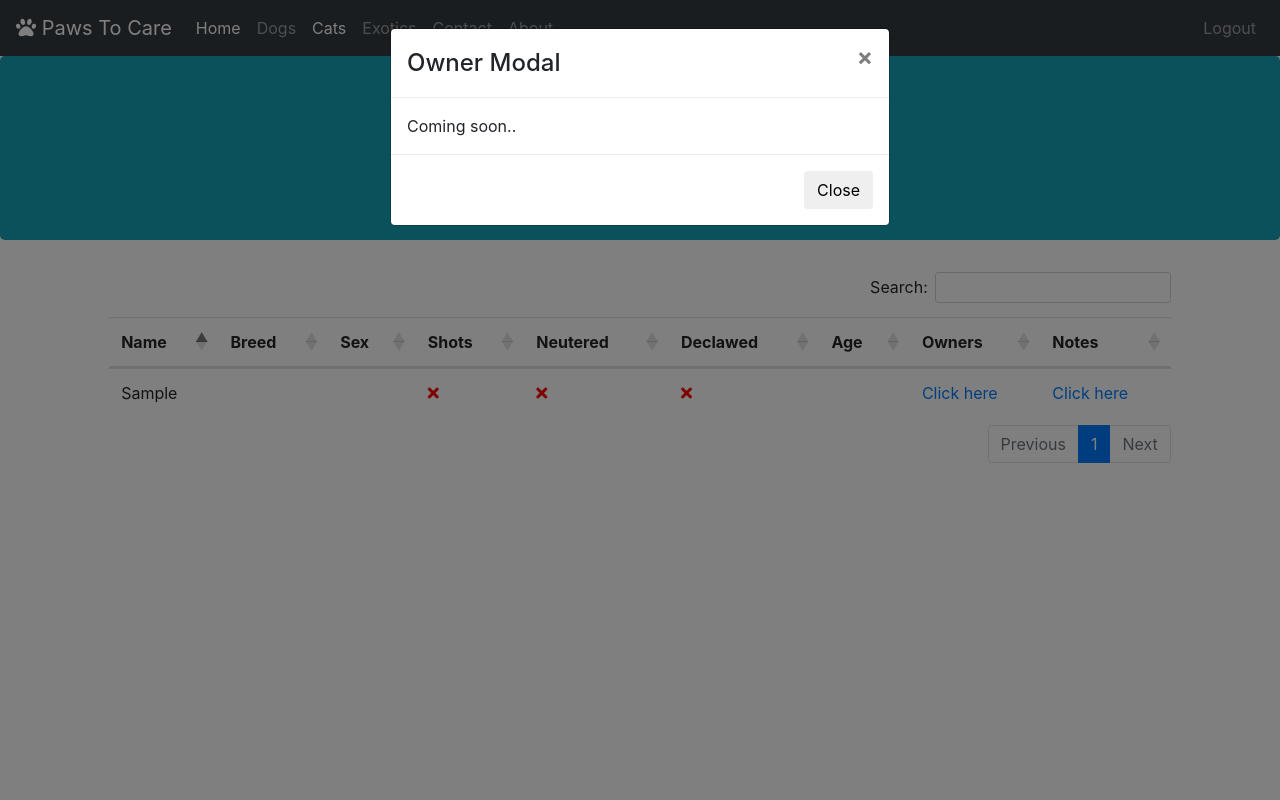
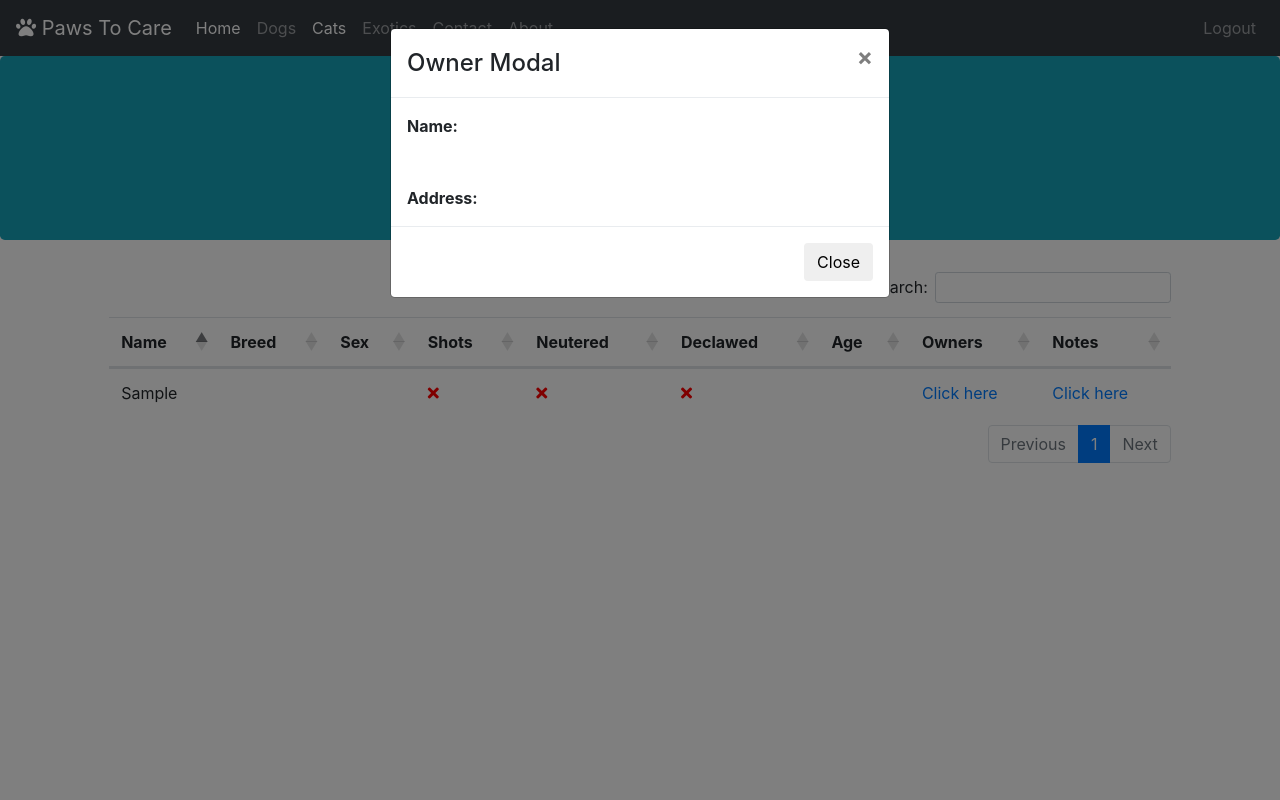
Before and after one commit to nkback/Paws_for_care, a PHP site: page /cats.php in a window 1280 px wide, after a click on "Click here". Run offline with PHP 8.4, Linux system fonts and the light colour scheme; the visitor is signed in with stand-in values (Sample User, id 1); tables that the repository leaves empty or names only in its code hold one stand-in row (values such as "Sample post"); some libraries are stand-ins or nearby versions.

Commit message:
Add to cats.php

```diff
--- a/cats.php
+++ b/cats.php
@@ -253,7 +253,10 @@
 
               <!-- Modal body -->
               <div class="modal-body">
-                Coming soon..
+                <b>Name:</b><br>
+                <span id="ownerName"></span><br><br>
+                <b>Address:</b><br>
+                <span id="ownerAddress"></span>
               </div>
 
               <!-- Modal footer -->
--- a/main.js
+++ b/main.js
@@ -133,11 +133,11 @@ var generateCatTable = (data) => {
         tr.appendChild(tdNeutered);
         let tdOwners = document.createElement('td');
         // tdOwners.textContent = data[i].owners;
-        tdOwners.innerHTML = '<a href="#" class="ownersModal" data-toggle="modal" data-target="#ownerModal">Click here</a>';
+        tdOwners.innerHTML = '<a href="#" class="ownersModal" id="'+data[i][0]+'" data-toggle="modal" data-animal="cats" data-target="#ownerModal">Click here</a>';
         tr.appendChild(tdOwners);
         let tdNotes = document.createElement('td');
         // tdNotes.textContent = data[i].notes;
-        tdNotes.innerHTML = '<a href="#" class="notesModal" data-toggle="modal" data-target="#notesModal">Click here</a>';
+        tdNotes.innerHTML = '<a href="#" class="notesModal" id="'+data[i][0]+'" data-toggle="modal" data-animal="cats" data-target="#notesModal">Click here</a>';
         tr.appendChild(tdNotes);
         document.getElementById("catTable").appendChild(tr);
     }
```
